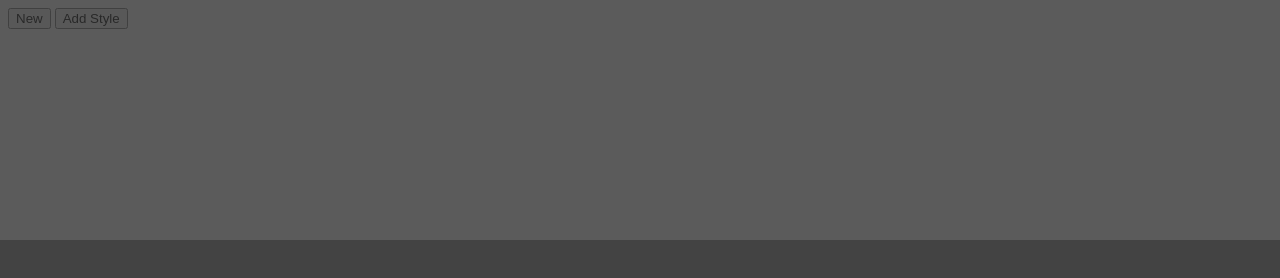
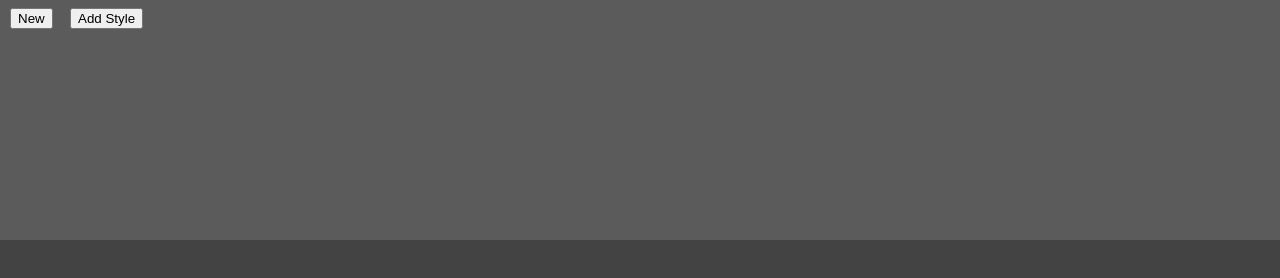
Before and after one commit to LouisSchmieder/CSS-Builder, a plain HTML site: page index.html in a window 1280 px wide. Drawn offline with Linux system fonts and the light colour scheme.

Commit message:
updated things

```diff
--- a/assets/main.css
+++ b/assets/main.css
@@ -20,3 +20,13 @@
     height: 100%;
     background-color: rgba(20, 20, 20, 0.8);
 }
+
+#new {
+    position: absolute;
+    left: 10px;
+}
+
+#addStyle {
+    position: absolute;
+    left: 70px;
+}
```
Also changed, not shown: framework/modules/manager/styleManager.js (+6 -4 lines).
